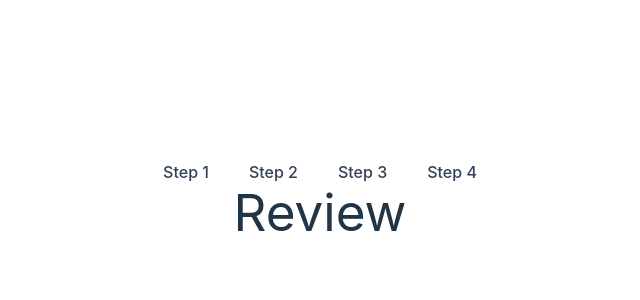
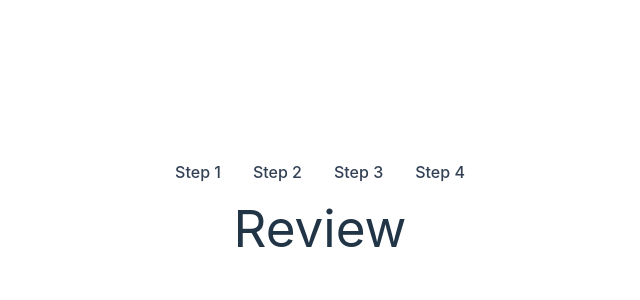
Before and after one commit to devejlee/menu-app, a React (Vite) app: page /step-four in a window 1280 px wide. Shown: the top 300 px of the page, without its empty margins (320-960 px from the left). Built offline with nearby package versions, Linux system fonts and the light colour scheme.

Commit message:
modify styles

```diff
--- a/src/components/Navigation/Navigation.tsx
+++ b/src/components/Navigation/Navigation.tsx
@@ -3,7 +3,7 @@ import { Link } from 'react-router-dom';
 const Navigation = () => {
   return (
     <nav>
-      <ul className="flex sm:justify-center space-x-4">
+      <ul className="flex flex-wrap space-x-2">
         {[
           ['Step 1', '/'],
           ['Step 2', '/step-two'],
--- a/src/components/NotFound/NotFound.tsx
+++ b/src/components/NotFound/NotFound.tsx
@@ -1,8 +1,8 @@
 const NotFound = () => {
   return (
-    <div>
+    <main className='mt-4'>
       <h1>Page Not Found</h1>
-    </div>
+    </main>
   );
 }
 
--- a/src/components/StepFour/StepFour.tsx
+++ b/src/components/StepFour/StepFour.tsx
@@ -1,8 +1,8 @@
 const StepFour = () => {
   return (
-    <div>
+    <main className='mt-4'>
       <h1>Review</h1>
-    </div>
+    </main>
   );
 }
 
--- a/src/components/StepOne/StepOne.tsx
+++ b/src/components/StepOne/StepOne.tsx
@@ -1,8 +1,8 @@
 const StepOne = () => {
   return (
-    <div>
+    <main className='mt-4'>
       <h1>Step 1</h1>
-    </div>
+    </main>
   );
 }
 
--- a/src/components/StepThree/StepThree.tsx
+++ b/src/components/StepThree/StepThree.tsx
@@ -1,8 +1,8 @@
 const StepThree = () => {
   return (
-    <div>
+    <main className='mt-4'>
       <h1>Step 3</h1>
-    </div>
+    </main>
   );
 }
 
--- a/src/components/StepTwo/StepTwo.tsx
+++ b/src/components/StepTwo/StepTwo.tsx
@@ -1,8 +1,8 @@
 const StepTwo = () => {
   return (
-    <div>
+    <main className='mt-4'>
       <h1>Step 2</h1>
-    </div>
+    </main>
   );
 }
 
```
